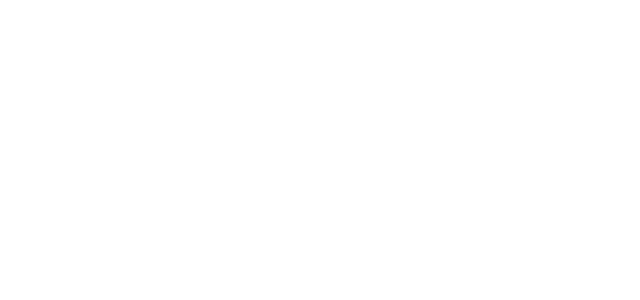
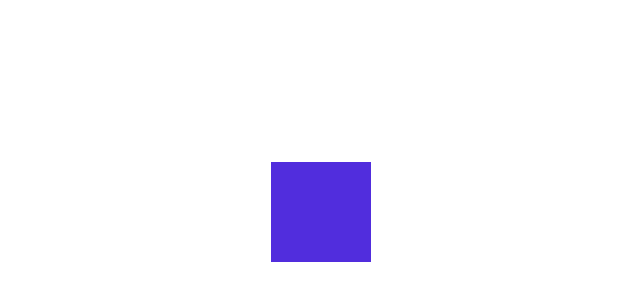
Before and after one commit to frederico-kluser/block-constructor, a React (Vite) app: page / in a window 1280 px wide. Shown: the part 238-538 px from the top of the page, without its empty margins (369-1009 px from the left). Built offline with nearby package versions, Linux system fonts and the light colour scheme.

Commit message:
refactor: fix Block resizing

```diff
--- a/src/App.tsx
+++ b/src/App.tsx
@@ -1,9 +1,14 @@
 import Block from "./components/Block";
+import getRandomColor from "./utils/random-color";
 
 const App = () => (
-  <>
-    <Block />
-  </>
+  <div style={{
+    position: "absolute",
+    left: '50%',
+    top: '50%',
+  }}>
+    <Block backgroundColor={getRandomColor()} />
+  </div>
 );
 
 export default App;
```
